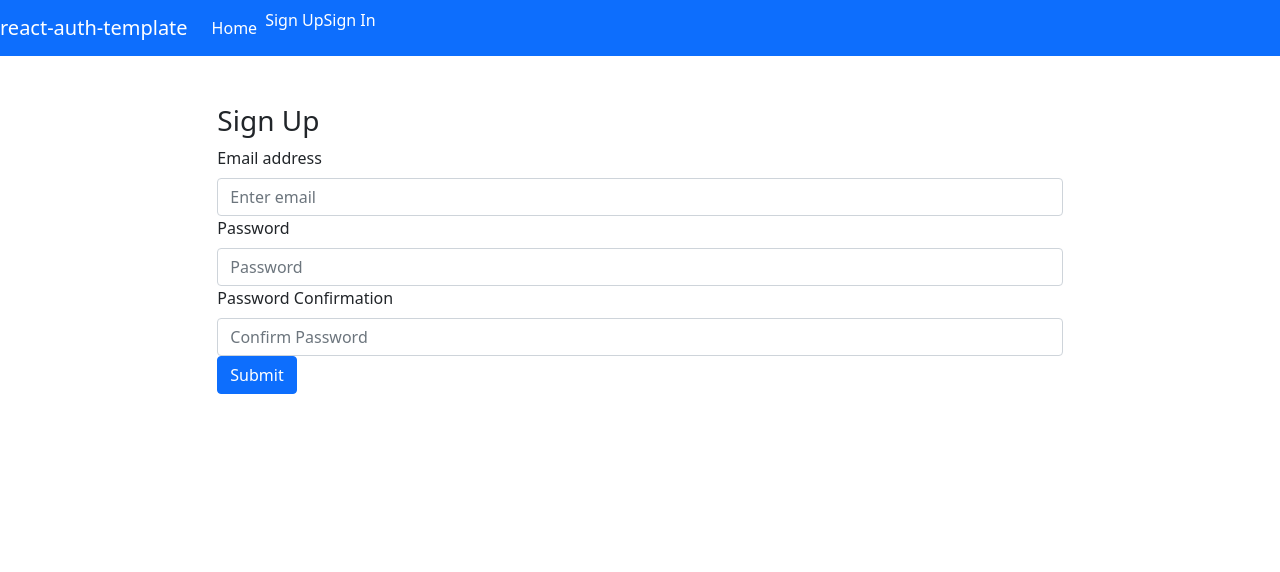
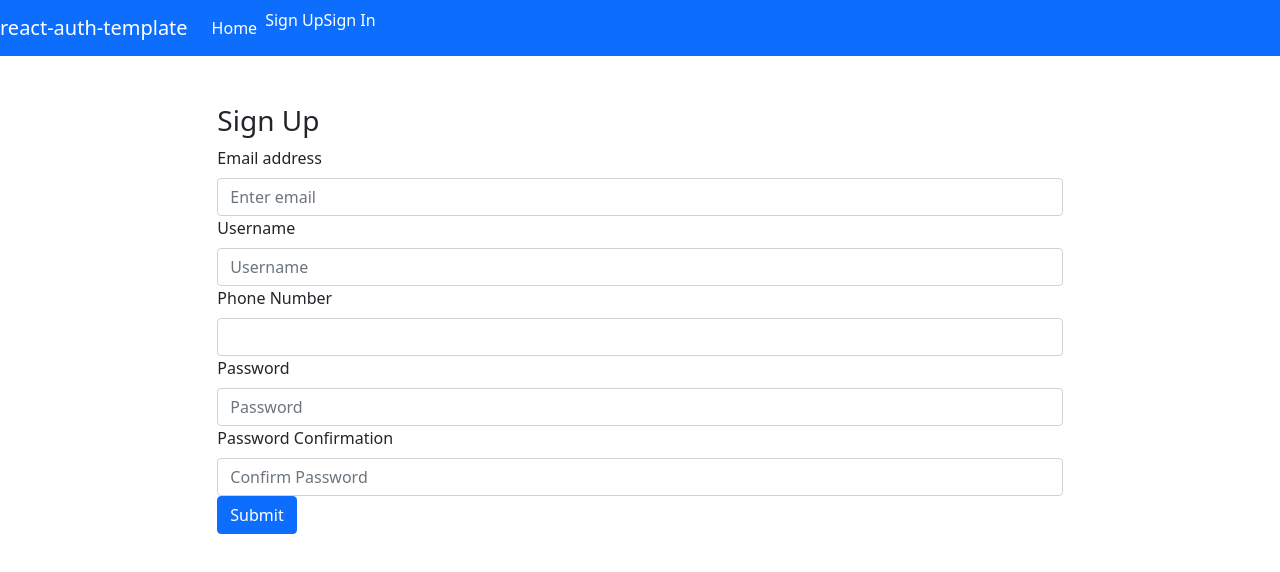
Before and after one commit to estebbins/FareIsFair-Client, a React (Create React App) app: page /sign-up in a window 1280 px wide. Shown: the top 572 px of the page. Built offline with nearby package versions, Linux system fonts and the light colour scheme.

Commit message:
Adds fields to signup form

```diff
--- a/src/api/auth.js
+++ b/src/api/auth.js
@@ -3,6 +3,7 @@ import axios from 'axios'
 axios.defaults.withCredentials = true;
 
 export const signUp = (credentials) => {
+    console.log('credentials at axios', credentials)
 	return axios({
 		method: 'POST',
 		url: apiUrl + '/sign-up/',
@@ -10,7 +11,7 @@ export const signUp = (credentials) => {
 			credentials: {
 				email: credentials.email,
                 username: credentials.username,
-                phone_number: credentials.phone_number,
+                phone_number: credentials.phoneNumber,
 				password: credentials.password,
 				password_confirmation: credentials.passwordConfirmation,
 			},
--- a/src/components/Home.js
+++ b/src/components/Home.js
@@ -13,6 +13,10 @@ const Home = (props) => {
             .then(res => setGameSessions(res.data))
     }, [])
 
+    if(!user) {
+        return <p>Log in or Sign up to continue!</p>
+    }
+
     if(gameSessions == null) {
         return <p>Loading</p>
     }
@@ -20,7 +24,7 @@ const Home = (props) => {
         return <p>You have no games!</p>
     }
     let games
-    if(gameSessions.length > 0) {
+    if(gameSessions.gamesessions.length > 0) {
         games = gameSessions.gamesessions.map((game, i) => {
             console.log('game', game)
             return <p key={i}>{game.session_code}</p>
--- a/src/components/auth/SignUp.js
+++ b/src/components/auth/SignUp.js
@@ -21,6 +21,8 @@ const SignUp = (props) => {
     const [email, setEmail] = useState('')
     const [password, setPassword] = useState('')
     const [passwordConfirmation, setPasswordConfirmation] = useState('')
+    const [username, setUsername] = useState('')
+    const [phoneNumber, setPhoneNumber] = useState('')
 
     const navigate = useNavigate()
 
@@ -29,7 +31,7 @@ const SignUp = (props) => {
 
 		const { msgAlert, setUser } = props
 
-        const credentials = {email, password, passwordConfirmation}
+        const credentials = {email, password, passwordConfirmation, username, phoneNumber}
 
 		signUp(credentials)
 			.then(() => signIn(credentials))
@@ -46,6 +48,8 @@ const SignUp = (props) => {
                 setEmail('')
                 setPassword('')
                 setPasswordConfirmation('')
+                setUsername('')
+                setPhoneNumber('')
 				msgAlert({
 					heading: 'Sign Up Failed with error: ' + error.message,
 					message: messages.signUpFailure,
@@ -69,6 +73,28 @@ const SignUp = (props) => {
                             value={email}
                             placeholder='Enter email'
                             onChange={e => setEmail(e.target.value)}
+                        />
+                    </Form.Group>
+                    <Form.Group controlId='username'>
+                        <Form.Label>Username</Form.Label>
+                        <Form.Control
+                            required
+                            name='username'
+                            value={username}
+                            type='text'
+                            placeholder='Username'
+                            onChange={e => setUsername(e.target.value)}
+                        />
+                    </Form.Group>
+                    <Form.Group controlId='phone_number'>
+                        <Form.Label>Phone Number</Form.Label>
+                        <Form.Control
+                            required
+                            name='phone_number'
+                            value={phoneNumber}
+                            type='phone'
+                            placeholder=''
+                            onChange={e => setPhoneNumber(e.target.value)}
                         />
                     </Form.Group>
                     <Form.Group controlId='password'>
```
